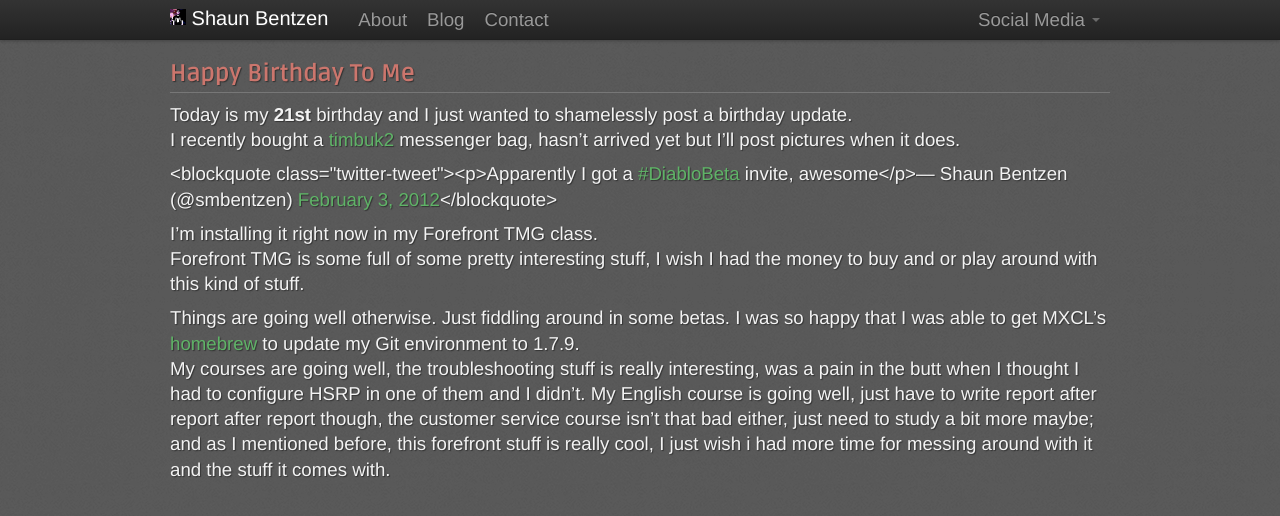
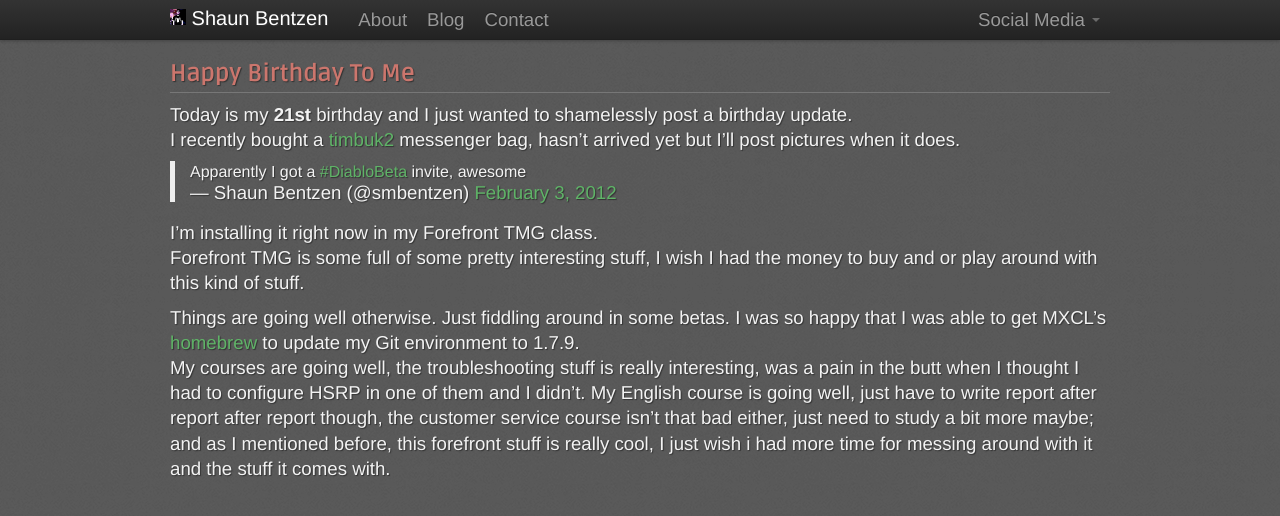
Before and after one commit to sbentzen/sbentzen.github.com, a Jekyll site: the page built from _posts/2012-02-03-Happy-Birthday-to-Me.md, in a window 1280 px wide. Shown: the top 516 px of the page. Built offline with Jekyll 4.4.1, drawn with Linux system fonts in a browser that asks for light colours; nearby versions of some CDN libraries; Markdown is read by kramdown in place of the engine named in the settings; comment, search, counter and statistics services are not loaded; some of the changed lines change nothing that is shown.

Commit message:
Fixing a problem with the markdown -> html thing. had to take out the script element that was already included

```diff
--- a/_posts/2012-02-03-Happy-Birthday-to-Me.md
+++ b/_posts/2012-02-03-Happy-Birthday-to-Me.md
@@ -12,7 +12,7 @@
 Today is my **21st** birthday and I just wanted to shamelessly post a birthday update.
 I recently bought a [timbuk2](http://timbuk2.com) messenger bag, hasn't arrived yet but I'll post pictures when it does.
 
-&#x20;<blockquote class="twitter-tweet"><p>Apparently I got a <a href="https://twitter.com/search/%2523DiabloBeta">#DiabloBeta</a> invite, awesome</p>&mdash; Shaun Bentzen (@smbentzen) <a href="https://twitter.com/smbentzen/status/165277086880243712" data-datetime="2012-02-03T03:35:02+00:00">February 3, 2012</a></blockquote><script src="//platform.twitter.com/widgets.js" charset="utf-8"></script>
+<blockquote class="twitter-tweet"><p>Apparently I got a <a href="https://twitter.com/search/%2523DiabloBeta">#DiabloBeta</a> invite, awesome</p>&mdash; Shaun Bentzen (@smbentzen) <a href="https://twitter.com/smbentzen/status/165277086880243712" data-datetime="2012-02-03T03:35:02+00:00">February 3, 2012</a></blockquote>
 
 I'm installing it right now in my Forefront TMG class.
 Forefront TMG is some full of some pretty interesting stuff, I wish I had the money to buy and or play around with this kind of stuff.
```
